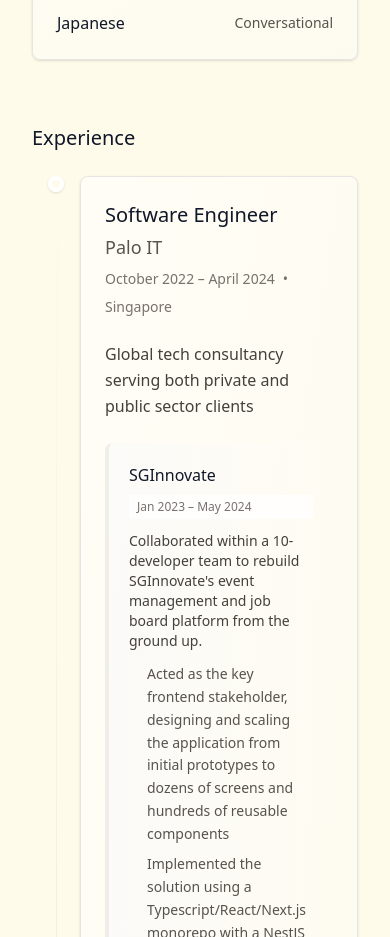
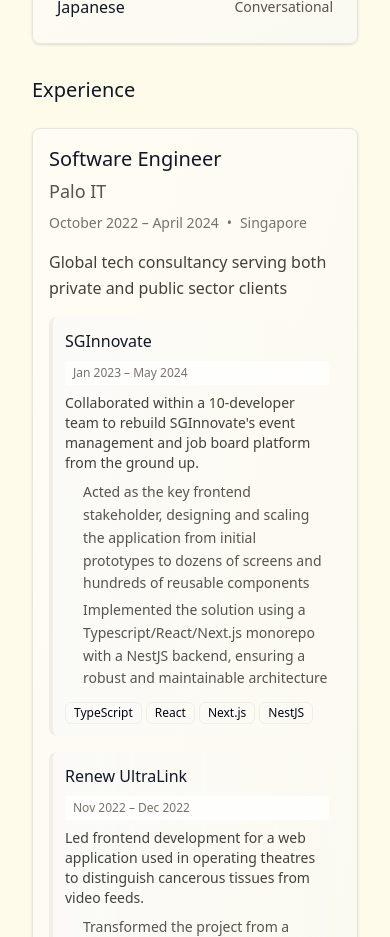
Before and after one commit to guico33/personal-website, a React (Vite) app in the folder frontend/: page / in a window 390 px wide. Shown: the part 2380-3317 px from the top of the page. Built offline with nearby package versions, Linux system fonts and the light colour scheme.

Commit message:
Minor UI improvements

```diff
--- a/frontend/src/sections/About.tsx
+++ b/frontend/src/sections/About.tsx
@@ -21,9 +21,9 @@
           </div>
         </BlurFade>
 
-        <div className="grid grid-cols-1 lg:grid-cols-3 gap-16">
+        <div className="grid grid-cols-1 lg:grid-cols-3 gap-8 lg:gap-16">
           {/* Left Column - Overview */}
-          <div className="lg:col-span-1 space-y-8">
+          <div className="lg:col-span-1 space-y-6 lg:space-y-8">
             {/* Bio */}
             <div>
               <h3 className="text-xl font-light text-gray-900 mb-6">Overview</h3>
@@ -33,7 +33,7 @@
             {/* Education */}
             <div>
               <h3 className="text-xl font-light text-gray-900 mb-6">Education</h3>
-              <Card className="border-stone-200 bg-gradient-to-br from-white/40 to-stone-50/30">
+              <Card className="border-stone-200 bg-gradient-to-br from-white/40 to-blue-50/30">
                 <CardContent className="p-6">
                   <div className="space-y-2">
                     <h4 className="font-medium text-gray-900">{education.degree}</h4>
@@ -47,7 +47,7 @@
             {/* Languages */}
             <div>
               <h3 className="text-xl font-light text-gray-900 mb-6">Languages</h3>
-              <Card className="border-stone-200 bg-gradient-to-br from-white/40 to-stone-50/30">
+              <Card className="border-stone-200 bg-gradient-to-br from-white/40 to-blue-50/30">
                 <CardContent className="p-6">
                   <div className="space-y-3">
                     {languages.map((language, index) => (
@@ -67,20 +67,20 @@
             <h3 className="text-xl font-light text-gray-900 mb-6">Experience</h3>
 
             <div className="relative">
-              {/* Timeline line */}
-              <div className="absolute left-6 top-0 bottom-0 w-px bg-gradient-to-b from-sage-300 via-stone-200 to-stone-100"></div>
+              {/* Timeline line - hidden on mobile */}
+              <div className="hidden lg:block absolute left-6 top-0 bottom-0 w-px bg-gradient-to-b from-sage-300 via-stone-200 to-stone-100"></div>
 
-              <div className="space-y-12">
+              <div className="space-y-8 lg:space-y-12">
                 {experience.map((exp, index) => (
                   <div key={index} className="relative">
-                    {/* Timeline dot */}
-                    <div className="absolute left-4 w-4 h-4 bg-gradient-to-br from-sage-400 to-sage-500 rounded-full border-4 border-white shadow-sm"></div>
+                    {/* Timeline dot - hidden on mobile */}
+                    <div className="hidden lg:block absolute left-4 w-4 h-4 bg-gradient-to-br from-sage-400 to-sage-500 rounded-full border-4 border-white shadow-sm"></div>
 
                     {/* Content */}
-                    <div className="ml-12">
-                      <Card className="border-stone-200 bg-gradient-to-br from-white/50 to-stone-50/30 hover:from-white/70 hover:to-stone-50/50 transition-all duration-300">
-                        <CardContent className="p-6">
-                          <div className="space-y-6">
+                    <div className="ml-0 lg:ml-12">
+                      <Card className="border-stone-200 bg-gradient-to-br from-white/40 to-blue-50/30 hover:from-white/60 hover:to-blue-50/40 transition-all duration-300">
+                        <CardContent className="p-4 lg:p-6">
+                          <div className="space-y-4 lg:space-y-6">
                             {/* Header */}
                             <div>
                               <h4 className="text-xl font-medium text-gray-900">{exp.role}</h4>
@@ -97,13 +97,13 @@
 
                             {/* Projects */}
                             {exp.projects && (
-                              <div className="space-y-6">
+                              <div className="space-y-4 lg:space-y-6">
                                 {exp.projects.map((project, pIndex) => (
                                   <div
                                     key={pIndex}
-                                    className="bg-gradient-to-r from-stone-50/80 to-sage-50/40 rounded-lg p-5 border-l-4 border-sage-300"
+                                    className="bg-gradient-to-r from-stone-50/80 to-sage-50/40 rounded-lg p-3 lg:p-5 border-l-4 border-sage-300"
                                   >
-                                    <div className="space-y-3">
+                                    <div className="space-y-2 lg:space-y-3">
                                       <div className="flex flex-col sm:flex-row sm:items-center sm:justify-between gap-2">
                                         <h5 className="font-medium text-gray-900">
                                           {project.name}
@@ -118,7 +118,7 @@
                                       </div>
 
                                       {project.achievements && (
-                                        <div className="space-y-2">
+                                        <div className="space-y-1 lg:space-y-2">
                                           {project.achievements.map((achievement, aIndex) => (
                                             <div
                                               key={aIndex}
@@ -132,7 +132,7 @@
                                       )}
 
                                       {/* Tech stack for this project (subtle integration) */}
-                                      <div className="flex flex-wrap gap-2 pt-2">
+                                      <div className="flex flex-wrap gap-1 lg:gap-2 pt-1 lg:pt-2">
                                         {pIndex === 0 && ( // SGInnovate project
                                           <>
                                             <Badge
@@ -198,8 +198,8 @@
 
                             {/* StashAway achievements with tech integration */}
                             {exp.achievements && (
-                              <div className="space-y-4">
-                                <div className="space-y-3">
+                              <div className="space-y-3 lg:space-y-4">
+                                <div className="space-y-2 lg:space-y-3">
                                   {exp.achievements.map((achievement, aIndex) => (
                                     <div
                                       key={aIndex}
@@ -212,7 +212,7 @@
                                 </div>
 
                                 {/* Tech stack for StashAway */}
-                                <div className="flex flex-wrap gap-2 pt-2">
+                                <div className="flex flex-wrap gap-1 lg:gap-2 pt-1 lg:pt-2">
                                   <Badge
                                     variant="outline"
                                     className="border-secondary/40 text-secondary-foreground bg-secondary/30 text-xs"
--- a/frontend/src/sections/Contact.tsx
+++ b/frontend/src/sections/Contact.tsx
@@ -183,7 +183,7 @@
           {/* Right Column - Contact Form */}
           <div>
             {!isSubmitted ? (
-              <Card className="border-stone-200 bg-gradient-to-br from-white/50 to-sage-50/20">
+              <Card className="border-stone-200 bg-gradient-to-br from-white/40 to-blue-50/30">
                 <CardContent className="p-8">
                   <h3 className="text-xl font-light text-gray-900 mb-6">Send a Message</h3>
 
@@ -261,7 +261,7 @@
               </Card>
             ) : (
               // Thank You Message
-              <Card className="border-sage-200 bg-sage-50/50">
+              <Card className="border-stone-200 bg-gradient-to-br from-white/40 to-blue-50/30">
                 <CardContent className="p-8 text-center">
                   <div className="space-y-4">
                     <div className="w-12 h-12 bg-sage-100 rounded-full flex items-center justify-center mx-auto">
--- a/frontend/src/sections/Projects.tsx
+++ b/frontend/src/sections/Projects.tsx
@@ -36,7 +36,7 @@
             return (
               <Card
                 key={index}
-                className="group border-stone-200 bg-white hover:border-stone-300 transition-all duration-300 hover:shadow-lg"
+                className="group border-stone-200 bg-gradient-to-br from-white/40 to-blue-50/30 hover:from-white/60 hover:to-blue-50/40 transition-all duration-300 hover:shadow-lg"
               >
                 <CardContent className="p-8">
                   <div className="space-y-6">
```
Also changed, not shown: 2 other files (tests, documents, lock files or other folders).
